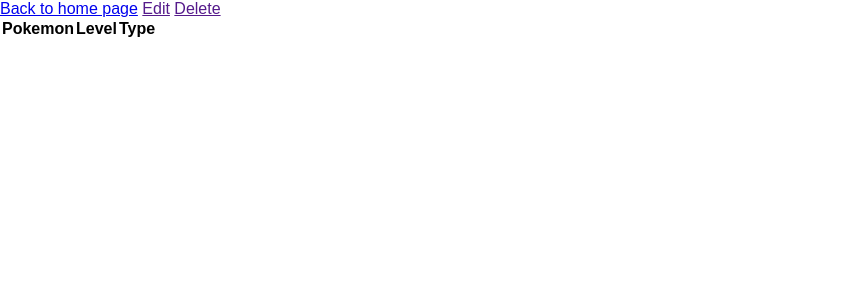
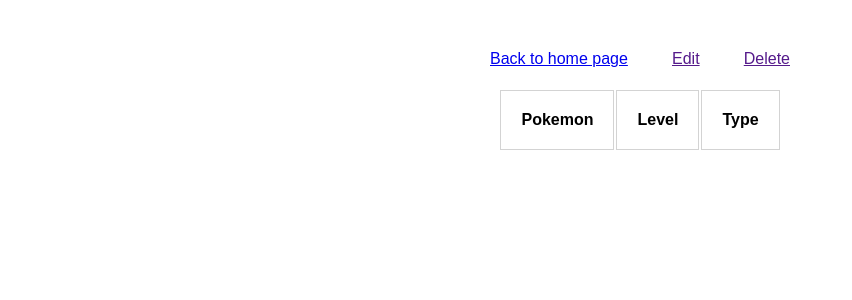
Before and after one commit to kristinalustig/flask-app-2-b, a Flask app: page /teams/1 in a window 1280 px wide. Shown: the top 300 px of the page, without its empty margins (0-852 px from the left). Run offline with Flask 2, Linux system fonts and the light colour scheme; lists and menus that the app fills with data are empty.

Commit message:
Wrote CSS for Teams detail page

```diff
--- a/static/css/teams/detail.css
+++ b/static/css/teams/detail.css
@@ -6,3 +6,29 @@
 }
 
 /* Your styles begin here */
+
+.container {
+    max-width: 800px;
+    margin: 50px auto;
+}
+
+.navigation {
+    display: flex;
+    max-width: 300px;
+    margin: 0 auto;
+    justify-content: space-between;
+}
+
+.header {
+    display: flex;
+}
+
+.teams-pokemon{
+    margin: 0 auto;
+    margin-top: 20px;
+}
+
+th, td {
+    border: 1px solid lightgray;
+    padding: 20px;
+}
```
